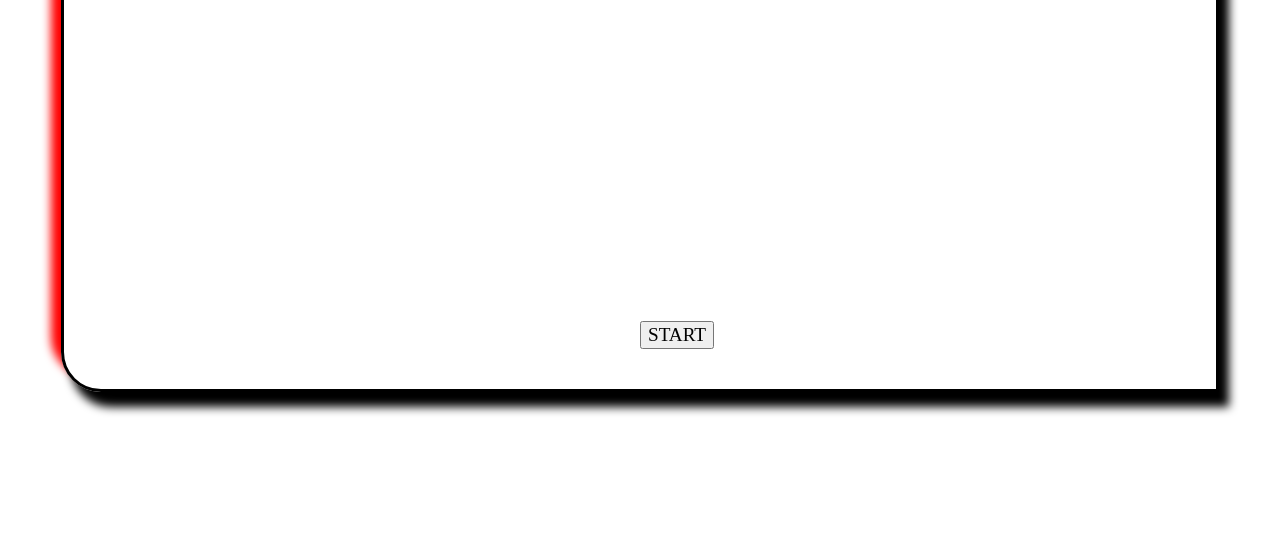
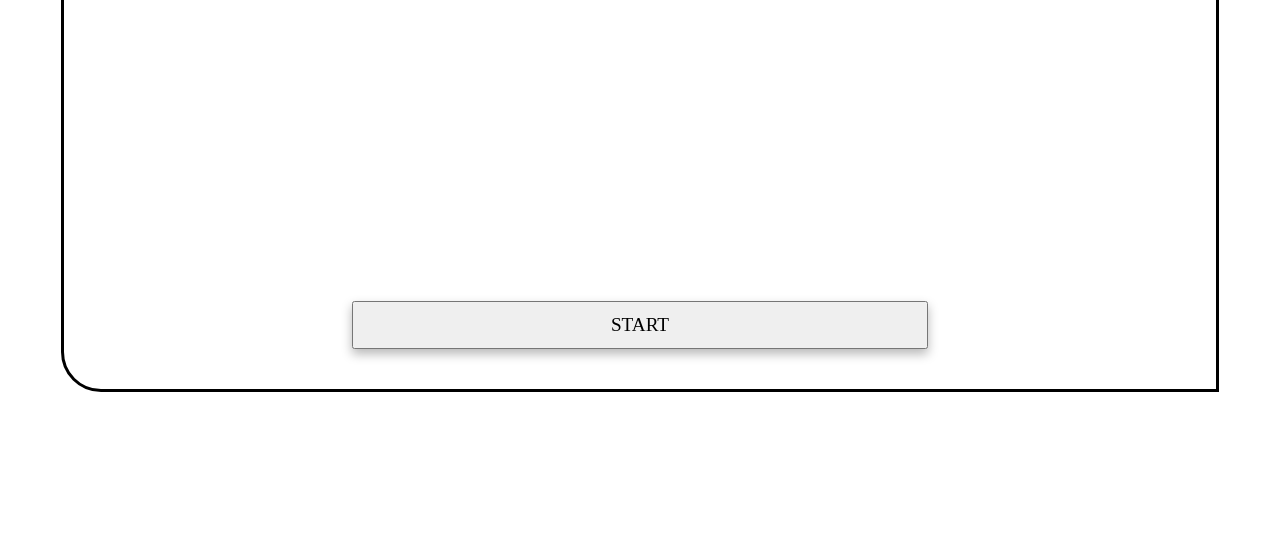
Before and after one commit to gui365/TriviaGame, a plain HTML site: page index.html in a window 1280 px wide. Shown: the part 251-800 px from the top of the page. Drawn offline with nearby package versions, Linux system fonts and the light colour scheme; a web font is replaced by a local one.

Commit message:
Worked out logic for correct/incorrect

```diff
--- a/assets/css/style.css
+++ b/assets/css/style.css
@@ -27,8 +27,6 @@ html, body {
     text-align: center;
     border: 3px solid black;
     border-radius: 0px 40px;
-    box-shadow: 10px 15px 10px black,
-    -10px -15px 10px red;
 }
 
 .wrapper button {
@@ -48,14 +46,28 @@ h2 {
 }
 
 .answers {
-    padding: 0.5rem;
+    padding: 0.5rem 2rem;
     margin: 0.8rem 0;
     font-size: 1.2rem;
-    border-top: 1px dotted black;
-    border-bottom: 1px dotted black;
+    border: 1px dotted black;
+    border-radius: 10px;
 }
 
 .answers:hover {
     cursor: pointer;
     background-color: rgba(231, 231, 148, 0.2);
 }
+
+main {
+    align-content: center;
+}
+
+button {
+    width: 50%;
+    height: 3rem;
+    box-shadow: 0 5px 10px rgb(184, 184, 184);
+}
+
+#main-question {
+    width: 100%;
+}
--- a/assets/javascript/app.js
+++ b/assets/javascript/app.js
@@ -1,11 +1,13 @@
+// 44, 54, 57
+
 var triviaGame = {
     // Create an array of objects, each one representing a question
     questions: [ { q: "Which of the following was not a memeber of The Beatles?", a: ["Richard Starkey", "Pete Best", "Roger Daltrey", "Stuart Sutcliffe"], correct: 2, comment: "Roger Daltrey is the lead singer of English rock band, The Who", shown: false },
                  { q: "Mexico is (about) how many times the size of the state of New Mexico?", a: ["2 times", "6 times", "10 times", "17 times"], correct: 1, comment: "Mexico has 1,964,375 sq km vs the 314,310 sq km of the state of New Mexico", shown: false },
-                 { q: "How much is 2 + 5?", a: ["7", "-3", "10", "25"], correct: 0, comment: "Basic math...", shown: false },
+                 { q: "How much is 2 + 5?", a: ["7", "-3", "10", "25"], correct: 3, comment: "Basic math...", shown: false },
                  { q: "Question 4?", a: ["1", "2", "3", "4"], correct: 0, comment: "No comment", shown: false },
-                 { q: "Question 5?", a: ["5", "6", "7", "8"], correct: 0, comment: "No comment", shown: false },
-                 { q: "Question 6?", a: ["6", "7", "8", "9"], correct: 0, comment: "No comment", shown: false },
+                 { q: "Question 5?", a: ["5", "6", "7", "8"], correct: 1, comment: "No comment", shown: false },
+                 { q: "Question 6?", a: ["6", "7", "8", "9"], correct: 2, comment: "No comment", shown: false },
                 ],
     winCount: 0,
     loseCount: 0,
@@ -14,7 +16,7 @@ var triviaGame = {
 
     generateQuestion: function() {
         // Getting rid of the START button
-        $("#main-options").empty();
+        $("#start-button").remove();
 
         // Randomly pick a question that hasn't come up yet
         var indexQ = Math.floor(Math.random() * this.questions.length);
@@ -29,7 +31,7 @@ var triviaGame = {
                 for (var i = 0; i < 4; i++) {
                     var answer = $("<div id='option" + i + "' class='answers' data-a='" + i + "'>" + " " + currentObject.a[i] + "</div>");
                     answer.on("click", this.confirm);
-                    $("#main-options").append(answer);
+                    $("#options").append(answer);
                 };
 
                 this.qCount++;
@@ -50,13 +52,14 @@ var triviaGame = {
     },
 
     confirm: function() {
-        console.log($(this).attr("data-a"));
-        // if data-a is equal to the correct answer in the question object, correct (settimer), else incorrect (settimer)
-    },
+        if ($(this).attr("data-a") == triviaGame.questions[triviaGame.qCount - 1].correct) {
+            // GENERATE CORRECT! SCREEN, DISPLAY FOR 5 SECONDS, THEN GENERATE NEXT QUESTION. ADD +1 TO WINCOUNT
+            console.log("Correct!");
+        } else {
+            // GENERATE INCORRECT SCREEN, DISPLAY FOR 5 SECONDS, THEN GENERATE NEXT QUESTION. ADD +1 TO LOSECOUNT
+            console.log("Incorrect");
 
-    lastQ: function() {
-        console.log("Last question");
-
+        }
     }
 };
 
--- a/index.html
+++ b/index.html
@@ -13,17 +13,13 @@
 </head>
 <body class="flex align-justify-center">
 
-    <main class="wrapper">
+    <main class="wrapper flex">
         <h1 id="instructions">Welcome to the trivia game!</h1>
-        <div id="main-question">
+        <div id="main-question" class="flex align-justify-center">
             <h2 id="question"></h2>
-            <div id="options">
-
-            </div>
+            <div id="options"></div>
         </div>
-        <div id="main-options">
-            <button id="start-button" onclick="triviaGame.generateQuestion()">START</button>
-        </div>
+        <button id="start-button" onclick="triviaGame.generateQuestion()">START</button>
     </main>
 
     <script src="https://code.jquery.com/jquery.js"></script>
```
